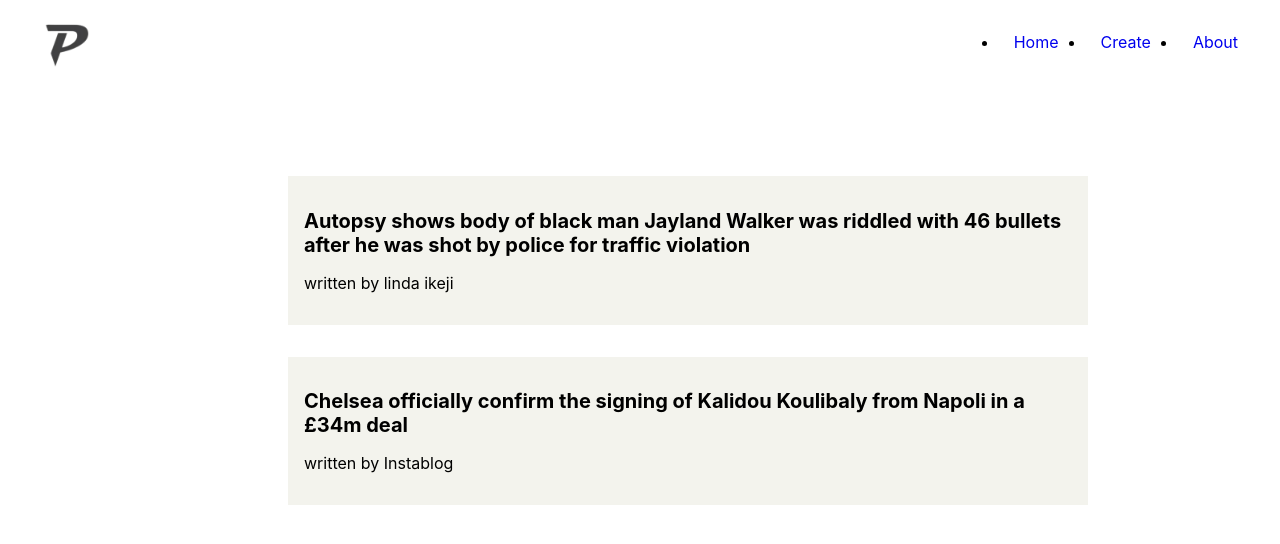
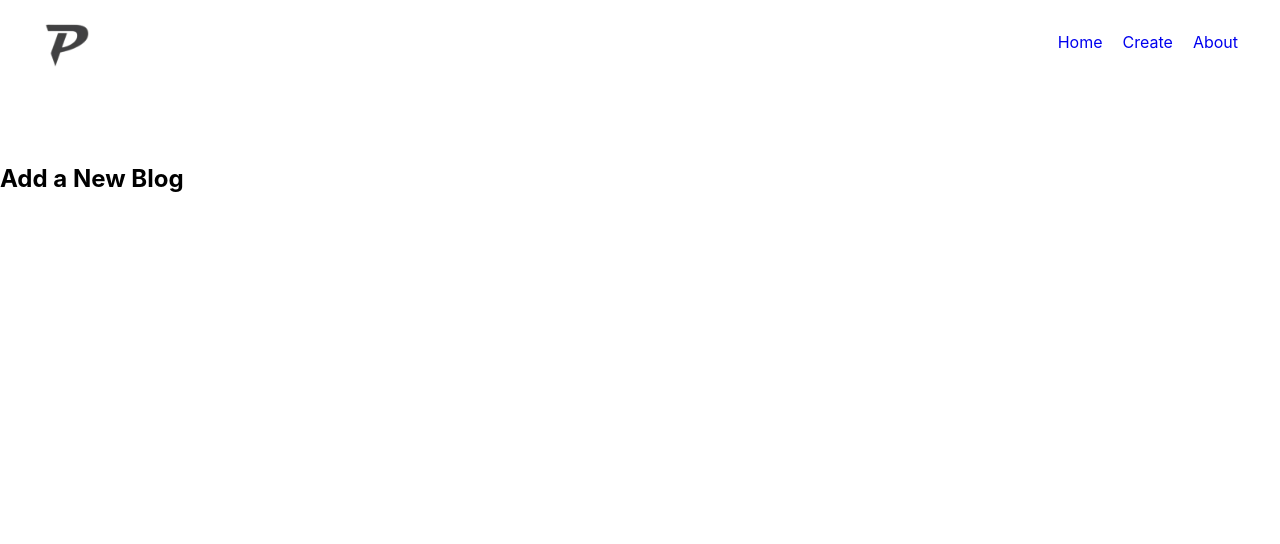
Before and after one commit to zemola/zemolablog, a React (Create React App) app: page /create in a window 1280 px wide. Shown: the top 544 px of the page. Built offline with nearby package versions, Linux system fonts and the light colour scheme; data requests are answered from the project's data file; the HTML template or start-up script is replaced by a standard one.

Commit message:
added routes and linked it to various component

```diff
--- a/package.json
+++ b/package.json
@@ -9,6 +9,7 @@
     "node-sass": "^7.0.1",
     "react": "^18.2.0",
     "react-dom": "^18.2.0",
+    "react-router-dom": "^6.3.0",
     "react-scripts": "5.0.1",
     "scss": "^0.2.4",
     "web-vitals": "^2.1.4"
--- a/src/App.js
+++ b/src/App.js
@@ -1,12 +1,21 @@
-import Navigation from './component/Navigation';
-import Body from './component/body';
+import Navigation from "./component/Navigation";
+import Body from "./component/body";
+import { Route, BrowserRouter as Router, Routes } from "react-router-dom";
+import Create from "./component/Create";
+import BlogDetails from "./component/BlogDetails";
 
 function App() {
   return (
-    <div className="App">
-      <Navigation />
-      <Body />
-    </div>
+    <Router>
+      <div className="App">
+        <Navigation />
+        <Routes>
+          <Route path="/" element= {<Body />} />
+          <Route path="create" element= {<Create />} />
+          <Route path="/blogs/:id" element= {<BlogDetails />} />
+        </Routes>
+      </div>
+    </Router>
   );
 }
 
--- /dev/null
+++ b/src/component/BlogDetails.js
@@ -0,0 +1,12 @@
+import { useParams } from "react-router-dom";
+
+const BlogDetails = () => {
+
+    const {id} = useParams();
+
+  return ( <div>
+    <h2>Blog details - {id}</h2>
+  </div> );
+}
+
+export default BlogDetails;
--- /dev/null
+++ b/src/component/Create.js
@@ -0,0 +1,11 @@
+const Create = () => {
+  return (
+    <div>
+      <h2>
+      Add a New Blog
+      </h2>
+    </div>
+   );
+}
+
+export default Create;
--- a/src/component/Navigation.js
+++ b/src/component/Navigation.js
@@ -1,13 +1,14 @@
 import '../styles/Navigation.scss';
 import logo from "../image/logo.png";
+import { Link } from 'react-router-dom'
 
 const Navigation = () => {
     return (
         <div className='navigation'>
             <div className='logo'><img src={logo} alt='logo'/></div>
         <div className='navbar'>
-            <li><a href="/">Home</a></li>
-            <li><a href="/">Create</a></li>
+            <li><Link to="/">Home </Link></li>
+            <li><Link to = "/Create">Create </Link></li>
             <li><a href="/">About</a></li>
         </div>
         </div>
--- a/src/component/blogList.js
+++ b/src/component/blogList.js
@@ -1,3 +1,5 @@
+import { Link } from "react-router-dom";
+
 const BlogList = ({blogs}) => {
 
   return (
@@ -5,9 +7,11 @@
       {blogs.map((blog) => {
         return (
           <div className="blog-preview" key={blog.id}>
+            <Link to={`/blogs/${blog.id}`} >
             <h2>{blog.title}</h2>
             <p> written by {blog.author}</p>
             {/* <button onClick={() => handleDelete(blog.id)}>delete blog</button> */}
+            </Link>
           </div>
         );
       })}
--- a/src/styles/Navigation.scss
+++ b/src/styles/Navigation.scss
@@ -1,4 +1,8 @@
 @import url(./variables.scss);
+
+* {
+  list-style: none;
+}
 
 .navigation {
   display: flex;
@@ -20,6 +24,6 @@
   margin: 10px;
   text-decoration: none;
 }
-a:hover {
+.navbar a:hover {
   color: yellow;
 }
--- a/src/styles/body.css
+++ b/src/styles/body.css
@@ -14,3 +14,7 @@
   font-size: 20px;
   margin-bottom: 8px;
 }
+
+.blog-preview a {
+  text-decoration: none;
+}
```
Also changed, not shown: 1 other file (tests, documents, lock files or other folders).
